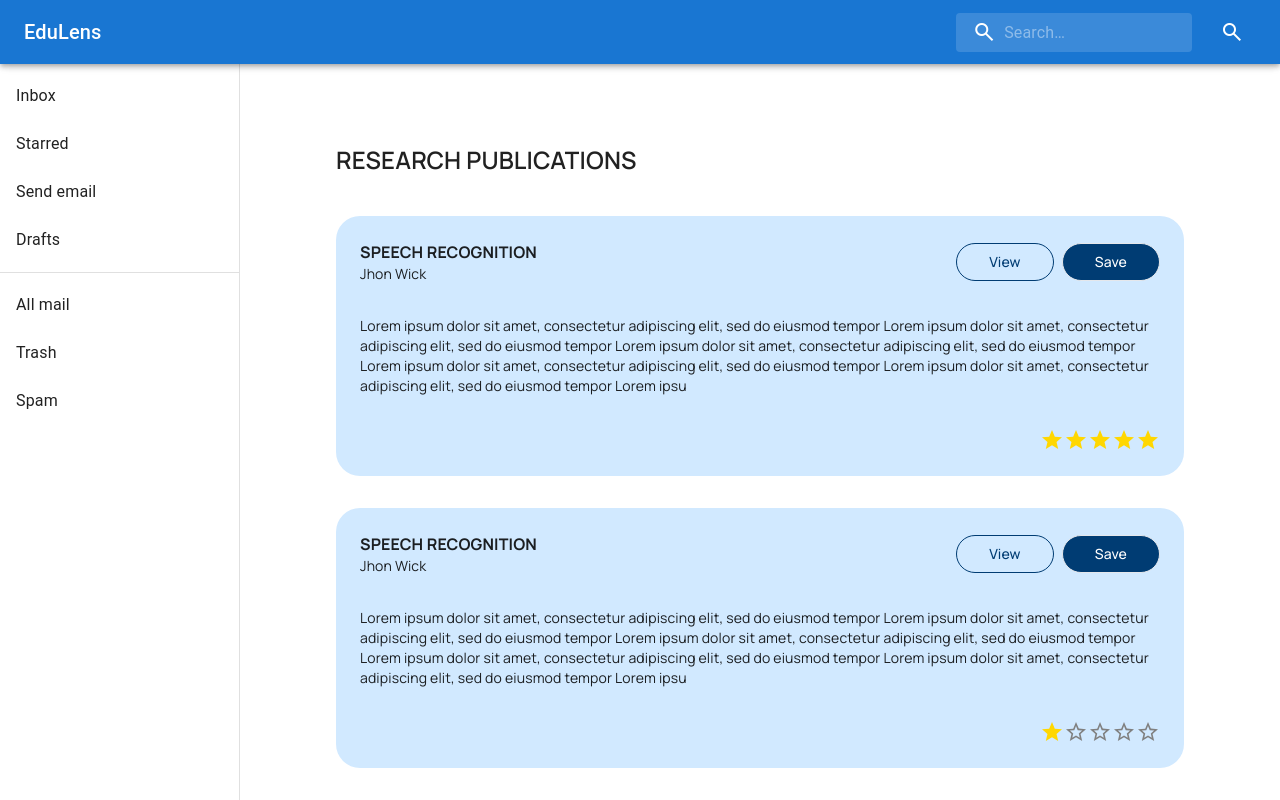
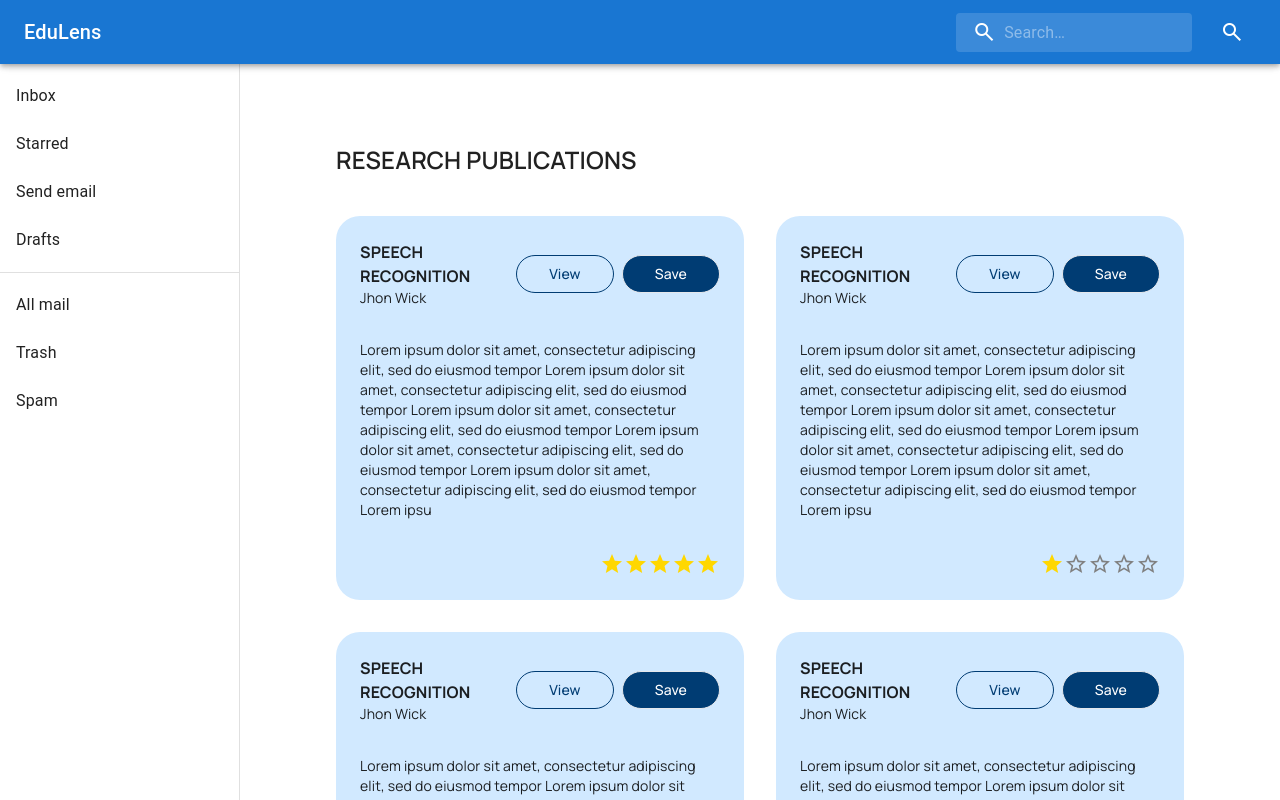
Before and after one commit to TheAnanta/edulens, a Next.js app: page /research-publications in a window 1280 px wide. Shown: the top 800 px of the page. Built offline with nearby package versions, Linux system fonts and the light colour scheme.

Commit message:
Added Publications + grid cols - 2
Signed-off-by: Chandan-6 <khamitkarsaichandan1035@gmail.com>

* Stars can be passed and displaying of starts can be dynamically done.
  ( just pass in the props )
* New data can be added to array as object. DRY

```diff
--- a/src/app/research-publications/page.tsx
+++ b/src/app/research-publications/page.tsx
@@ -58,7 +58,7 @@ export default function Page() {
             Research Publications
           </div>
         </div>
-        <div className="grid grid-cols-1 mt-10 mb-16 gap-8 w-full">
+        <div className="grid grid-cols-2 mt-10 mb-16 gap-8 w-full">
           {
             ResearchData.map((item,index) => (
               <PublicationCard attribute={item.attribute} title={item.title} description={item.description} key={index} rating={item.rating} />
```
